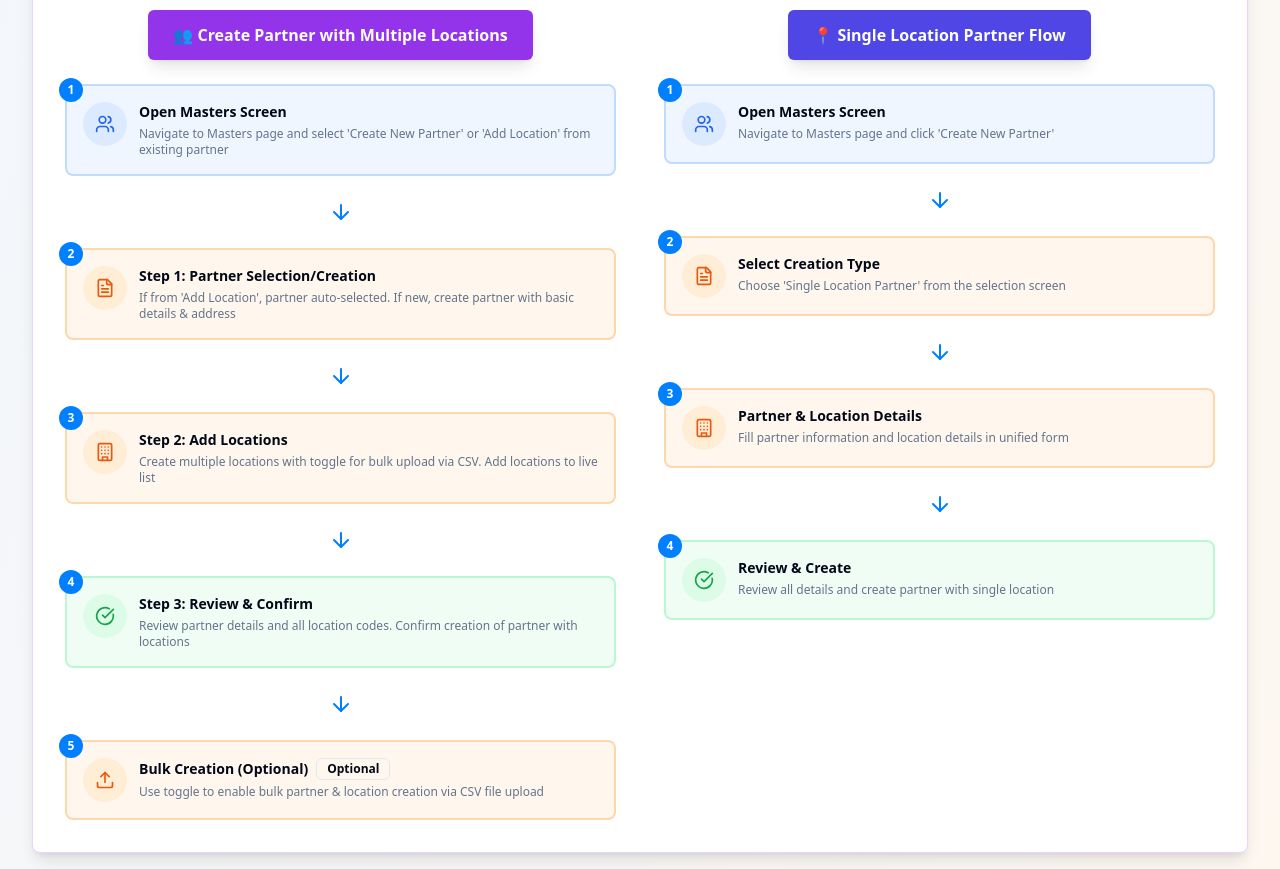
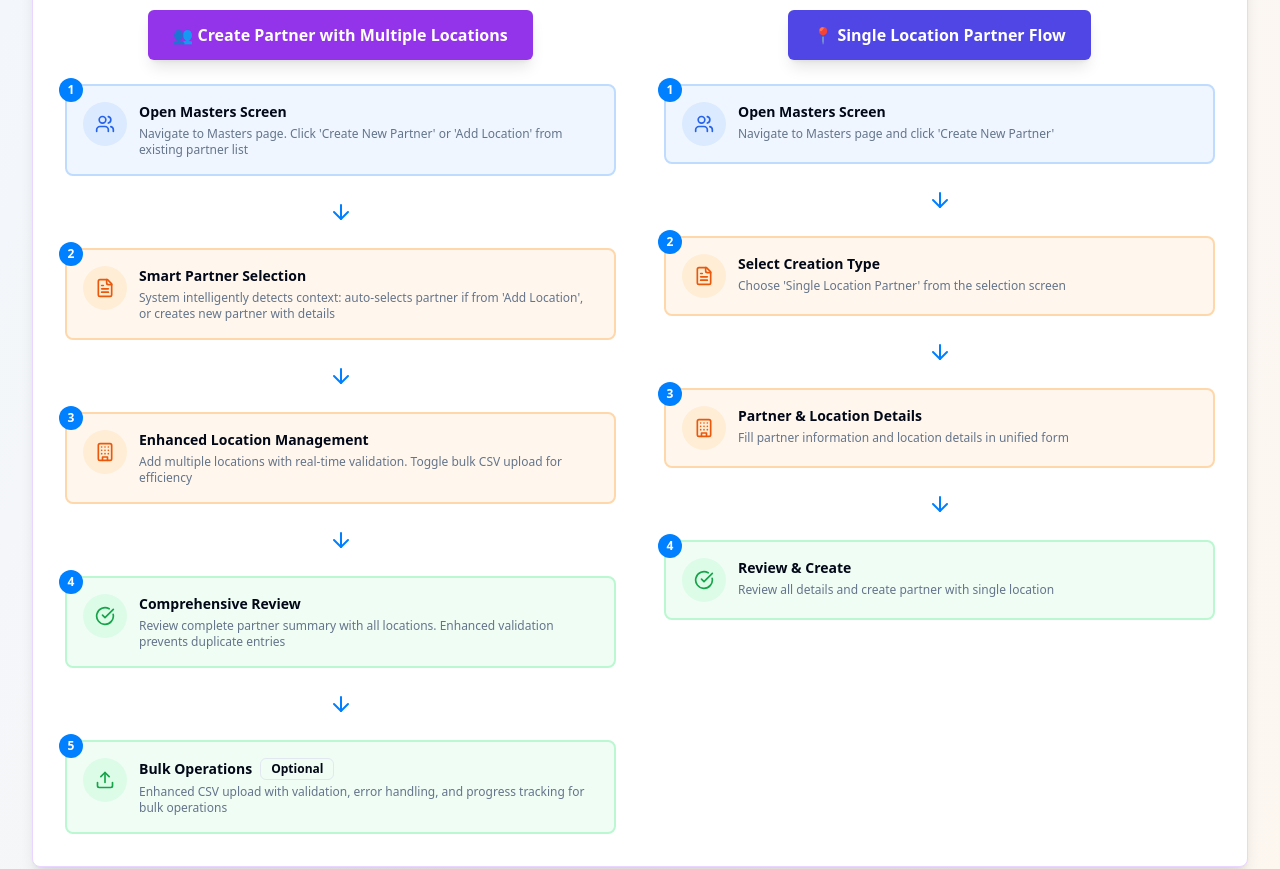
Before and after one commit to Omniproduct/increff-channel-app, a React (Vite) app: page /journey in a window 1280 px wide. Shown: the part 2140-3009 px from the top of the page. Built offline with nearby package versions, Linux system fonts and the light colour scheme.

Commit message:
Update user journey steps
Update the steps in the order journey screen to reflect the recent enhancements.

```diff
--- a/src/components/order/OrderJourneyFlow.tsx
+++ b/src/components/order/OrderJourneyFlow.tsx
@@ -408,7 +408,7 @@ export const OrderJourneyFlow = () => {
               <FlowStep
                 icon={Users}
                 title="Open Masters Screen"
-                description="Navigate to Masters page and select 'Create New Partner' or 'Add Location' from existing partner"
+                description="Navigate to Masters page. Click 'Create New Partner' or 'Add Location' from existing partner list"
                 stepNumber={1}
               />
 
@@ -416,8 +416,8 @@ export const OrderJourneyFlow = () => {
 
               <FlowStep
                 icon={FileText}
-                title="Step 1: Partner Selection/Creation"
-                description="If from 'Add Location', partner auto-selected. If new, create partner with basic details & address"
+                title="Smart Partner Selection"
+                description="System intelligently detects context: auto-selects partner if from 'Add Location', or creates new partner with details"
                 variant="warning"
                 stepNumber={2}
               />
@@ -426,8 +426,8 @@ export const OrderJourneyFlow = () => {
 
               <FlowStep
                 icon={Building}
-                title="Step 2: Add Locations"
-                description="Create multiple locations with toggle for bulk upload via CSV. Add locations to live list"
+                title="Enhanced Location Management"
+                description="Add multiple locations with real-time validation. Toggle bulk CSV upload for efficiency"
                 variant="warning"
                 stepNumber={3}
               />
@@ -436,8 +436,8 @@ export const OrderJourneyFlow = () => {
 
               <FlowStep
                 icon={CheckCircle}
-                title="Step 3: Review & Confirm"
-                description="Review partner details and all location codes. Confirm creation of partner with locations"
+                title="Comprehensive Review"
+                description="Review complete partner summary with all locations. Enhanced validation prevents duplicate entries"
                 variant="success"
                 stepNumber={4}
               />
@@ -446,9 +446,9 @@ export const OrderJourneyFlow = () => {
 
               <FlowStep
                 icon={Upload}
-                title="Bulk Creation (Optional)"
-                description="Use toggle to enable bulk partner & location creation via CSV file upload"
-                variant="warning"
+                title="Bulk Operations"
+                description="Enhanced CSV upload with validation, error handling, and progress tracking for bulk operations"
+                variant="success"
                 isOptional={true}
                 stepNumber={5}
               />
```
